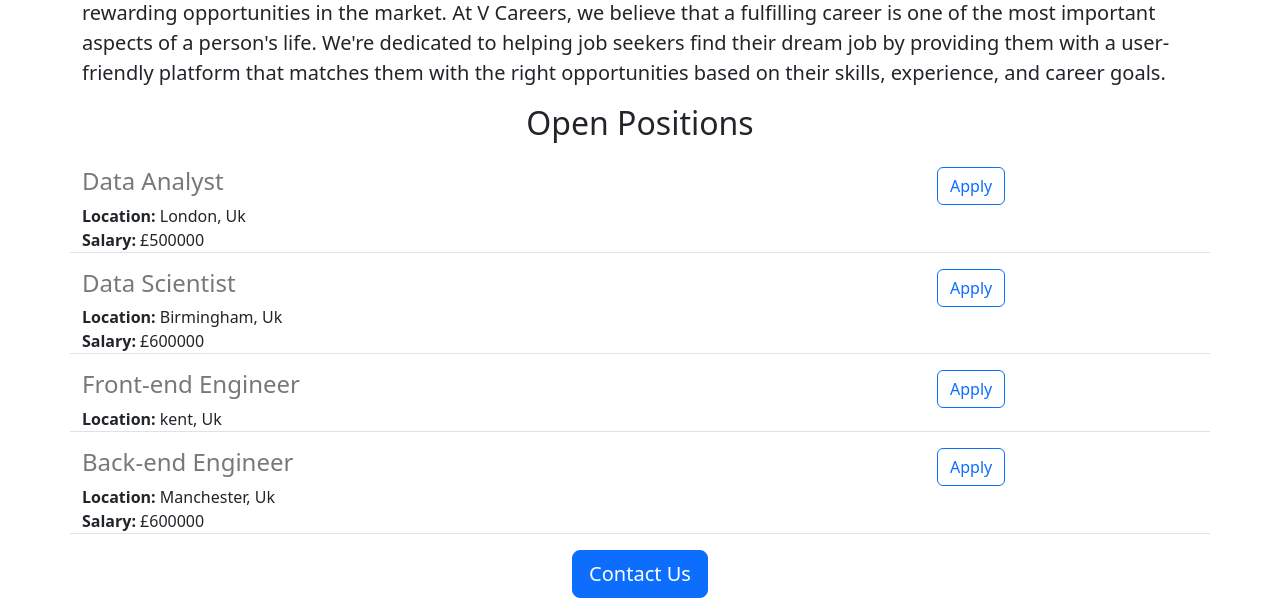
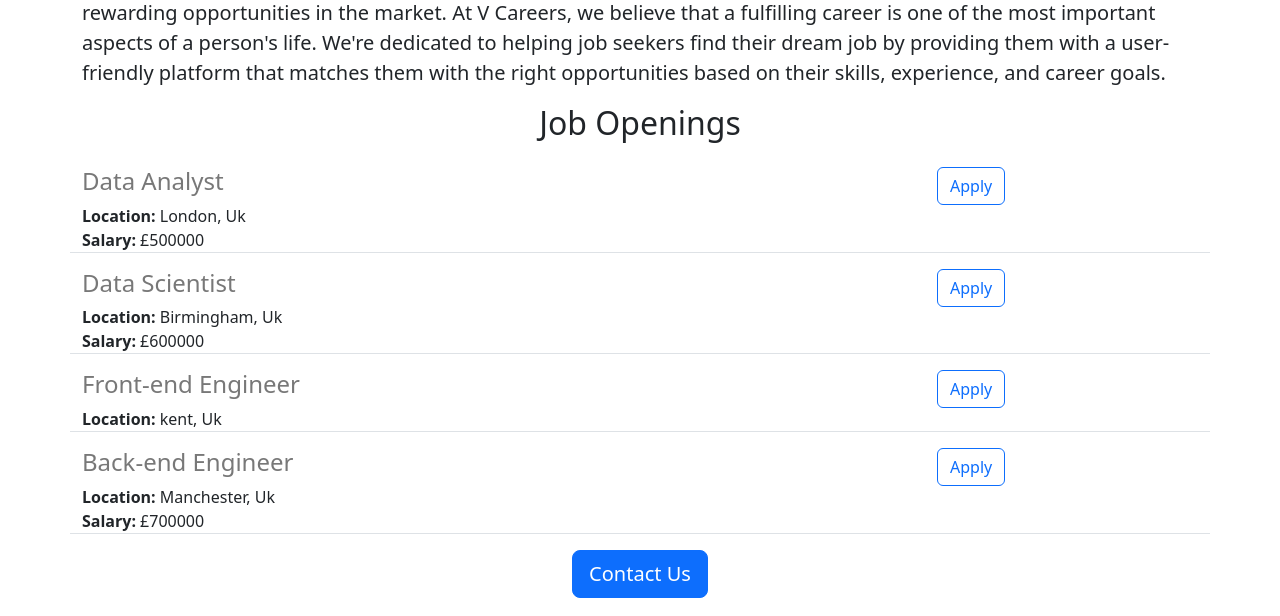
Before and after one commit to venu-369/Careers-website-with-Flask, a Flask app: page / in a window 1280 px wide. Shown: the part 566-1182 px from the top of the page. Run offline with Flask 2, Linux system fonts and the light colour scheme.

Commit message:
basic changes

```diff
--- a/app.py
+++ b/app.py
@@ -25,7 +25,7 @@ JOBS =[
     'id': 4,
     'title': "Back-end Engineer",
     'location': 'Manchester, Uk',
-    'salary': '£600000'
+    'salary': '£700000'
   },
 ]
 
--- a/templates/home.html
+++ b/templates/home.html
@@ -27,7 +27,7 @@
 At V Careers, we believe that a fulfilling career is one of the most important aspects of a person's life. We're dedicated to helping job seekers find their dream job by providing them with a user-friendly platform that matches them with the right opportunities based on their skills, experience, and career goals.
 
     </p>
-    <h2 class="text-center mt-2 mb-4">Open Positions</h2>
+    <h2 class="text-center mt-2 mb-4">Job Openings</h2>
     <p >
       {% for job in jobs %}
        {% include 'jobitem.html' %}
```
